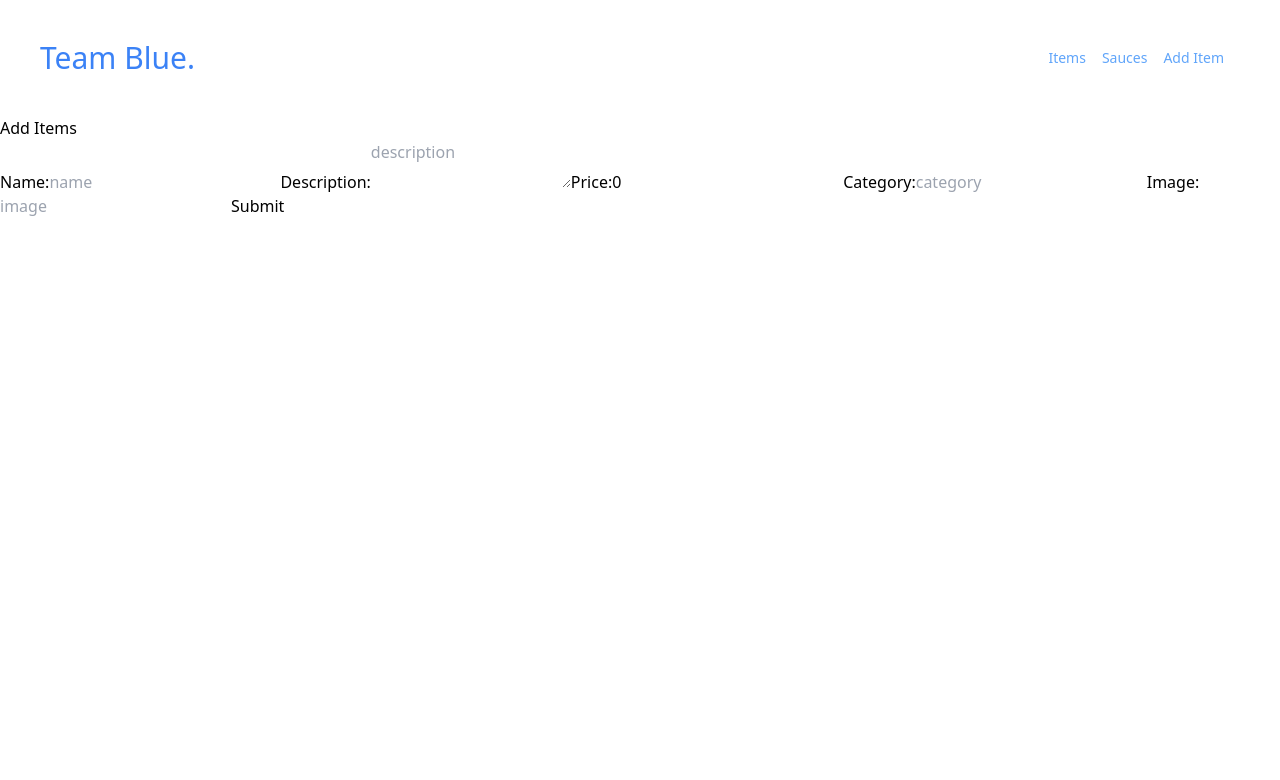
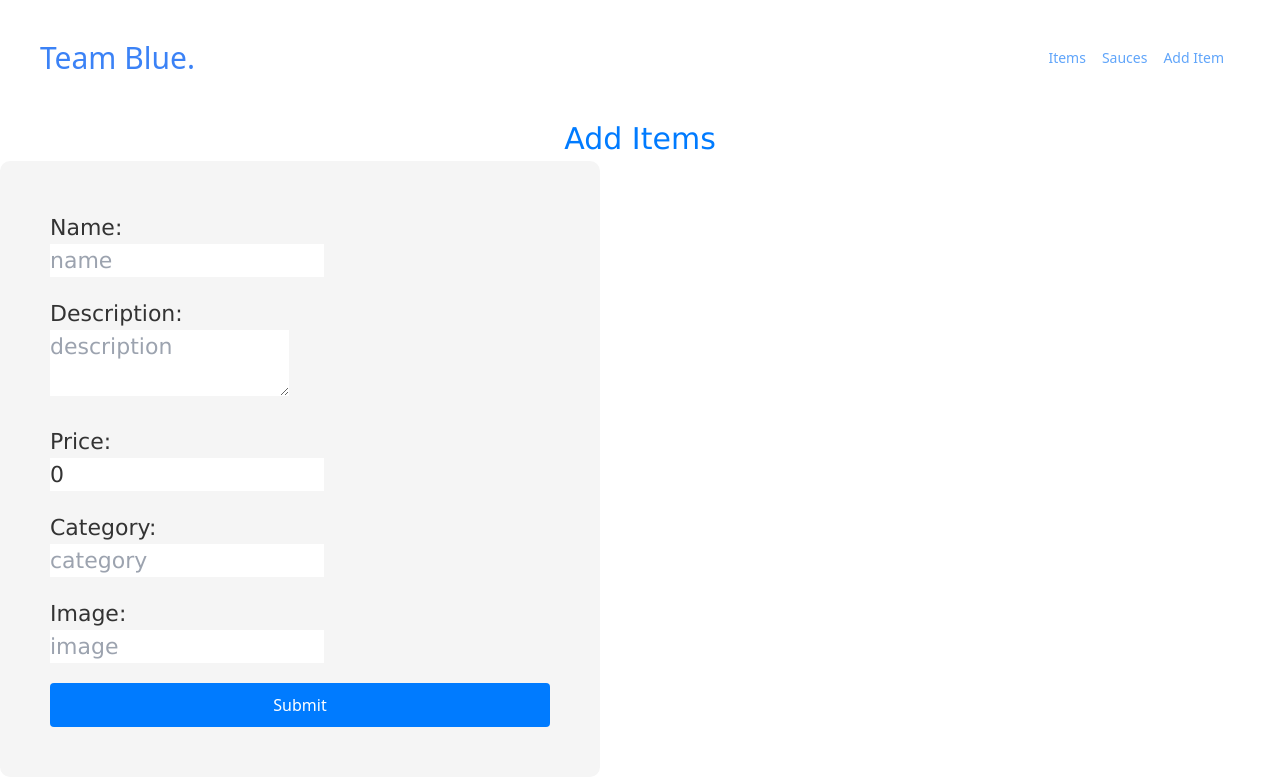
Before and after one commit to mariamesylla/application-card, a React app: page /createItem in a window 1280 px wide. Built offline with nearby package versions, Linux system fonts and the light colour scheme; no server answers.

Commit message:
Styling Create/Add Items + Submit Button redirect (#32)
* Styling Create/Add Items + Submit Button redirect

* Reditect Update Button to Items page

* Submit button working for create Item

* CHanged Price typt to number in CreateItem.js

```diff
--- a/public/react/components/CreateItem.js
+++ b/public/react/components/CreateItem.js
@@ -1,6 +1,9 @@
-import React, {useState} from 'react';
-import { useNavigate } from 'react-router-dom'
+
+import React, {useState,useEffect} from 'react';
+import { useParams, Link, useNavigate } from 'react-router-dom'
 import apiURL from '../api';
+
+<link rel="stylesheet" href="../../style.css" />
 
 export const CreateItem = () => {
 const [name, setName] = useState('')
@@ -8,7 +11,9 @@ const [description, setDescription]= useState('')
 const [price, setPrice] = useState (0)
 const [category, setCategory] = useState('')
 const [image, setImage] = useState ('')
-const navigate = useNavigate()
+
+const navigate = useNavigate();
+
 
   const handleSubmit = async (e) => {
 		e.preventDefault()
@@ -38,29 +43,38 @@ const navigate = useNavigate()
 		} catch (error) {
 			console.log(error)
 		}
+        navigate("/items");
 	}
+
 
   return (
    <>
-   <div>
+
     <h2>Add Items</h2>
+    <div  className="form-container">
+
     <form onSubmit={handleSubmit}>
-    <label className="name">Name:
-        <input type="text" placeholder='name' value={name} onChange={(e) => setName(e.target.value)} />
+    <label className="input-label">Name:
+    <br/>
+        <input className="input field" type="text" placeholder='name' value={name} onChange={(e) => setName(e.target.value)} />
     </label>
-    <label className="description">Description:
-        <textarea type="text" placeholder='description' value={description} onChange={(e) => setDescription(e.target.value)} />
+    <label className="input-label">Description:
+    <br/>
+        <textarea type="" placeholder='description' value={description} onChange={(e) => setDescription(e.target.value)} />
     </label>
-    <label className="price">Price:
-        <input type="number" placeholder='Price' value={price} onChange={(e) => setPrice(e.target.value)} />
+    <label className="input-label">Price:
+    <br/>
+        <input className="input field" type="number" placeholder='Price' value={price} onChange={(e) => setPrice(e.target.value)} />
     </label>
-    <label className="category">Category:
-        <input type="text" placeholder='category' value={category} onChange={(e) => setCategory(e.target.value)} />
+    <label className="input-label">Category:
+    <br/>
+        <input className="input field" type="text" placeholder='category' value={category} onChange={(e) => setCategory(e.target.value)} />
     </label>
-    <label className="image">Image:
-        <input type="text" placeholder='image' value={image} onChange={(e) => setImage(e.target.value)} />
+    <label className="input-label">Image:
+    <br/>
+        <input className="input field" type="text" placeholder='image' value={image} onChange={(e) => setImage(e.target.value)} />
     </label>
-    <button type="submit"> Submit </button>
+    <button  className="submit-button" type="submit"> Submit </button>
     </form>
    </div>
    </>
--- a/public/react/components/Navbar.js
+++ b/public/react/components/Navbar.js
@@ -38,7 +38,7 @@ export const Navbar = () => {
             <a href="/sauces" className="block mt-4 lg:inline-block lg:mt-0 text-blue-400 mr-4 hover:text-black duration-500">
               Sauces
             </a>
-            <a href="/items" className="block mt-4 lg:inline-block lg:mt-0 text-blue-400 mr-4 hover:text-black duration-500">
+            <a href="/CreateItem" className="block mt-4 lg:inline-block lg:mt-0 text-blue-400 mr-4 hover:text-black duration-500">
               Add Item
             </a>
           </div>
--- a/public/react/components/UpdateItem.js
+++ b/public/react/components/UpdateItem.js
@@ -34,6 +34,7 @@ export const UpdateItem = () => {
 
     const handleSubmit = async (e) => {
         e.preventDefault()
+
         try {
             const res = await fetch(`${apiURL}/items/${id}`, {
                 method: "PUT",
@@ -47,11 +48,13 @@ export const UpdateItem = () => {
                     category,
                     image,
                 })
+
             })
             navigate(`/items/${id}`)
         } catch (error) {
             console.log(error)
         }
+        navigate("/items");
     }
 
     return (
@@ -74,7 +77,7 @@ export const UpdateItem = () => {
                     <label className="image">Image:
                         <input type="text" placeholder='image' value={image} onChange={(e) => setImage(e.target.value)} />
                     </label>
-                    <button type="submit"> Submit </button>
+                    { <button  type="submit"> Submit </button> }
 
                 </form>
             </div>
--- a/public/style.css
+++ b/public/style.css
@@ -5,5 +5,52 @@
 * {
   margin: 0;
   box-sizing: border-box;
-  /* background-color: rgb(223, 223, 223); */
+
 }
+
+h2{
+  font-size: 30px;
+  text-align: center;
+  font-family:'Lucida Sans', 'Lucida Sans Regular', 'Lucida Grande', 'Lucida Sans Unicode', Geneva, Verdana, sans-serif;
+  color: #007bff;
+}
+
+
+.form-container {
+
+  max-width: 600px;
+  margin: 7 auto;
+  padding: 50px;
+  background-color: #f5f5f5;
+  border-radius: 10px;
+
+}
+.input-label {
+  display: block;
+  margin-bottom: 20px;
+  color: #333;
+  font-size: 22px;;
+  font-family: 'Lucida Sans', 'Lucida Sans Regular', 'Lucida Grande', 'Lucida Sans Unicode', Geneva, Verdana, sans-serif;
+  text-decoration: #007bff;
+
+}
+.input-field {
+  width: 100%;
+  padding: 20px;
+  margin-bottom: 20px;
+  border: 1px solid #ccc;
+  border-radius: 4px;
+  margin: 6px;
+}
+.submit-button {
+  width: 100%;
+  padding: 10px;
+  background-color: #007bff;
+  color: white;
+  border: none;
+  border-radius: 4px;
+  cursor: pointer;
+}
+.submit-button:hover {
+  background-color: #0056b3;
+}
```
